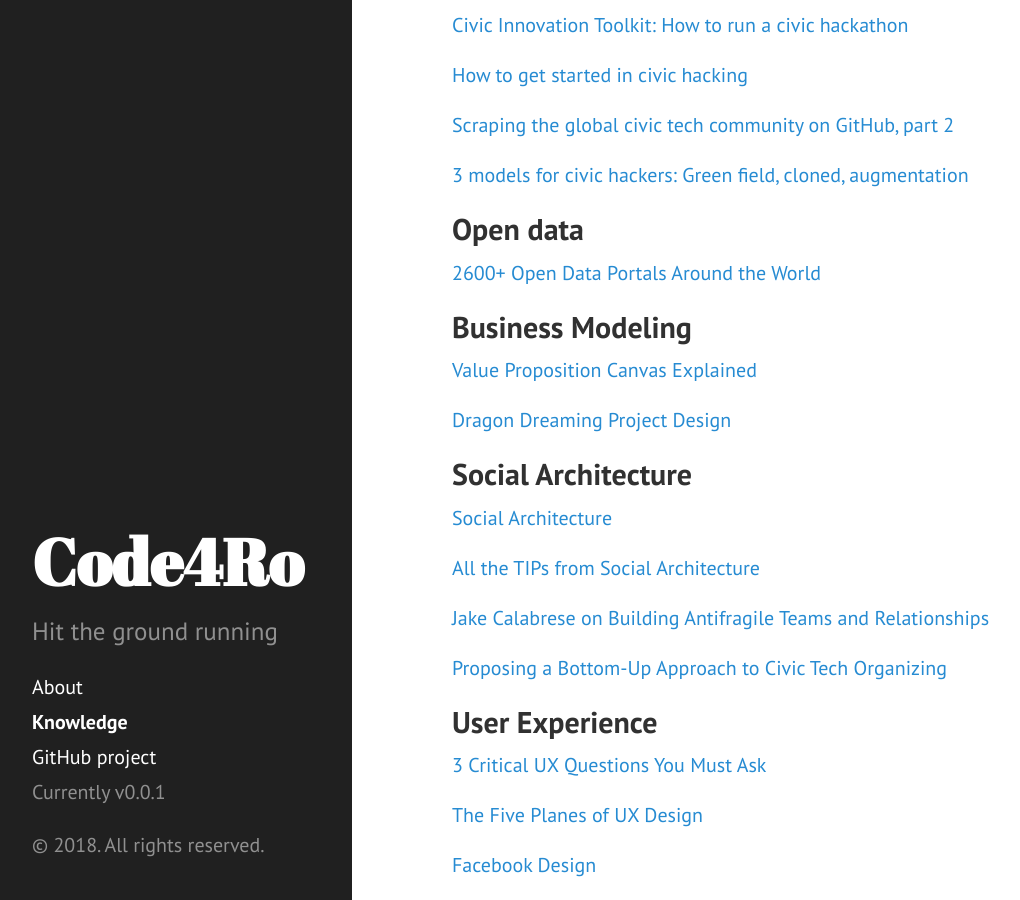
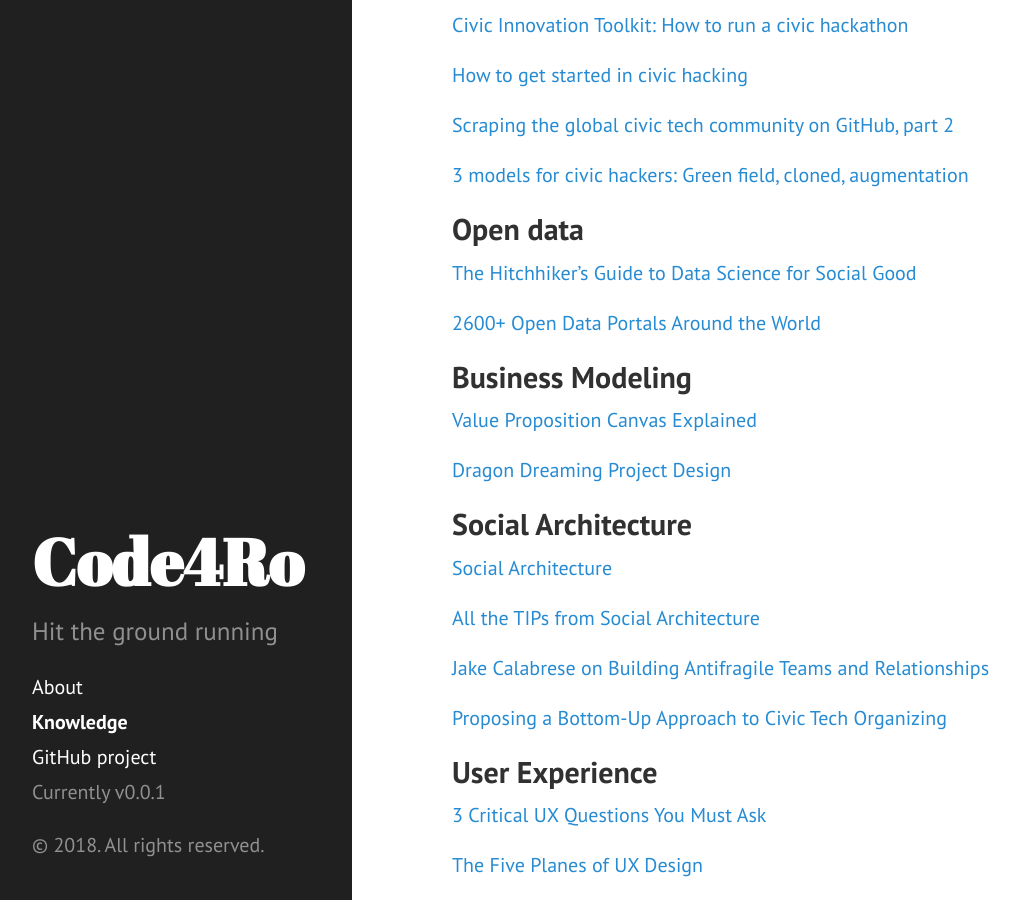
Before and after one commit to code4romania/knowledge, a Jekyll site: the page built from docs/index.md, in a window 1280 px wide and 900 px high, scrolled down 1096 px. Shown: the whole window, without its empty margins (8-1028 px from the left). Built offline with Jekyll 4.4.1, drawn with Linux system fonts in a browser that asks for light colours; the list of posts is cut into pages by our own code.

Commit message:
Update index.md

```diff
--- a/docs/index.md
+++ b/docs/index.md
@@ -50,6 +50,8 @@ This is a curated list of links to interesting information.
 <a name="od"/>
 
 ## Open data
+
+[The Hitchhiker's Guide to Data Science for Social Good](https://github.com/dssg/hitchhikers-guide)
 
 [2600+ Open Data Portals Around the World](https://opendatainception.io)
 
```
